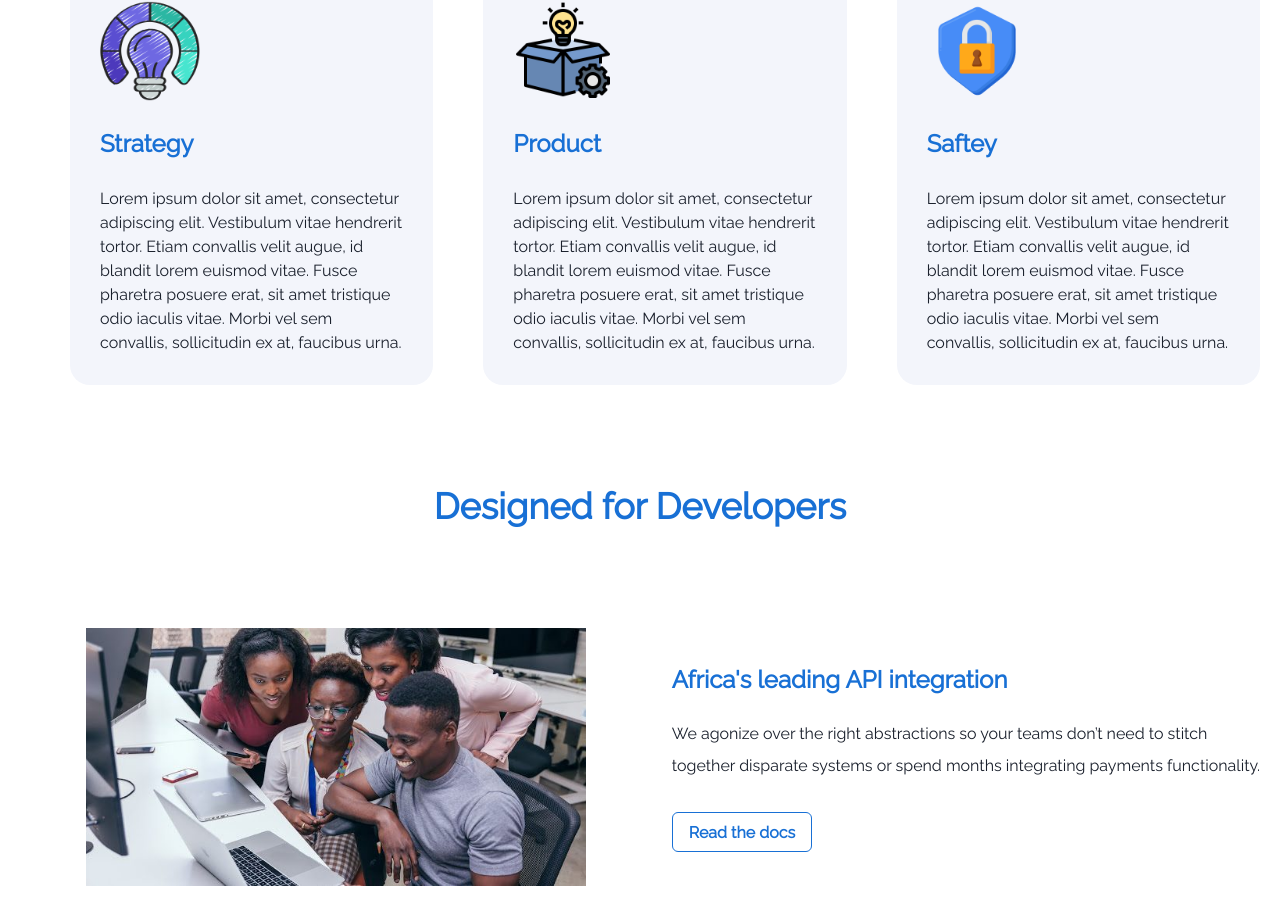
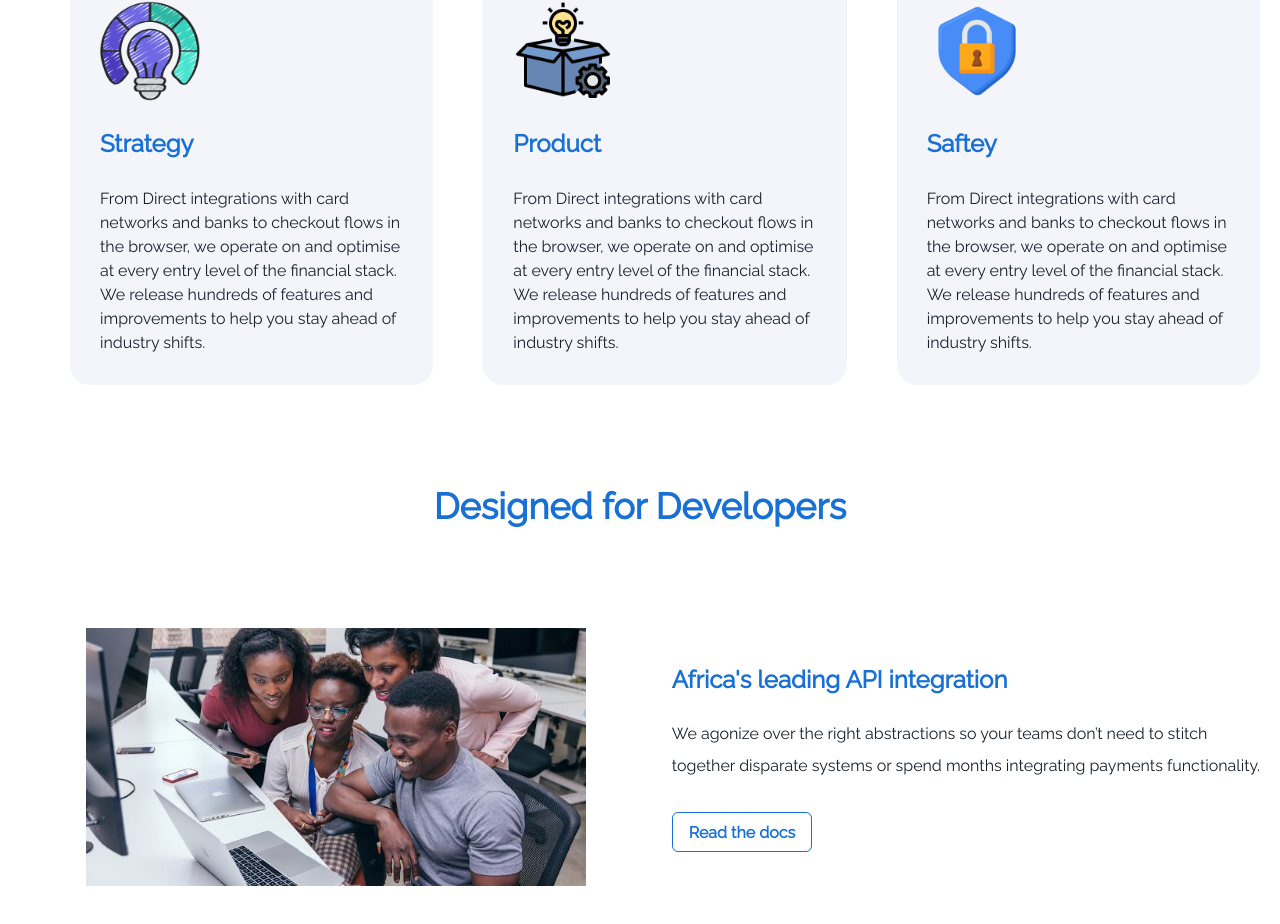
Before and after one commit to princessbolade/one-liquidity, a React (Create React App) app: page / in a window 1280 px wide. Shown: the part 1601-2525 px from the top of the page. Built offline with nearby package versions, Linux system fonts and the light colour scheme.

Commit message:
Feat: cleaned up content

```diff
--- a/src/components/about-us/index.tsx
+++ b/src/components/about-us/index.tsx
@@ -8,17 +8,17 @@ const item = [
   {
     heading: "Strategy",
     src: strategy,
-    text: "Lorem ipsum dolor sit amet, consectetur adipiscing elit. Vestibulum vitae hendrerit tortor. Etiam convallis velit augue, id blandit lorem euismod vitae. Fusce pharetra posuere erat, sit amet tristique odio iaculis vitae. Morbi vel sem convallis, sollicitudin ex at, faucibus urna.",
+    text: "From Direct integrations with card networks and banks to checkout flows in the browser, we operate on and optimise at every entry level of the financial stack. We release hundreds of features and improvements to help you stay ahead of industry shifts.",
   },
   {
     heading: "Product",
     src: product,
-    text: "Lorem ipsum dolor sit amet, consectetur adipiscing elit. Vestibulum vitae hendrerit tortor. Etiam convallis velit augue, id blandit lorem euismod vitae. Fusce pharetra posuere erat, sit amet tristique odio iaculis vitae. Morbi vel sem convallis, sollicitudin ex at, faucibus urna.",
+    text: "From Direct integrations with card networks and banks to checkout flows in the browser, we operate on and optimise at every entry level of the financial stack. We release hundreds of features and improvements to help you stay ahead of industry shifts.",
   },
   {
     heading: "Saftey",
     src: saftey,
-    text: "Lorem ipsum dolor sit amet, consectetur adipiscing elit. Vestibulum vitae hendrerit tortor. Etiam convallis velit augue, id blandit lorem euismod vitae. Fusce pharetra posuere erat, sit amet tristique odio iaculis vitae. Morbi vel sem convallis, sollicitudin ex at, faucibus urna.",
+    text: "From Direct integrations with card networks and banks to checkout flows in the browser, we operate on and optimise at every entry level of the financial stack. We release hundreds of features and improvements to help you stay ahead of industry shifts.",
   },
 ];
 
```
